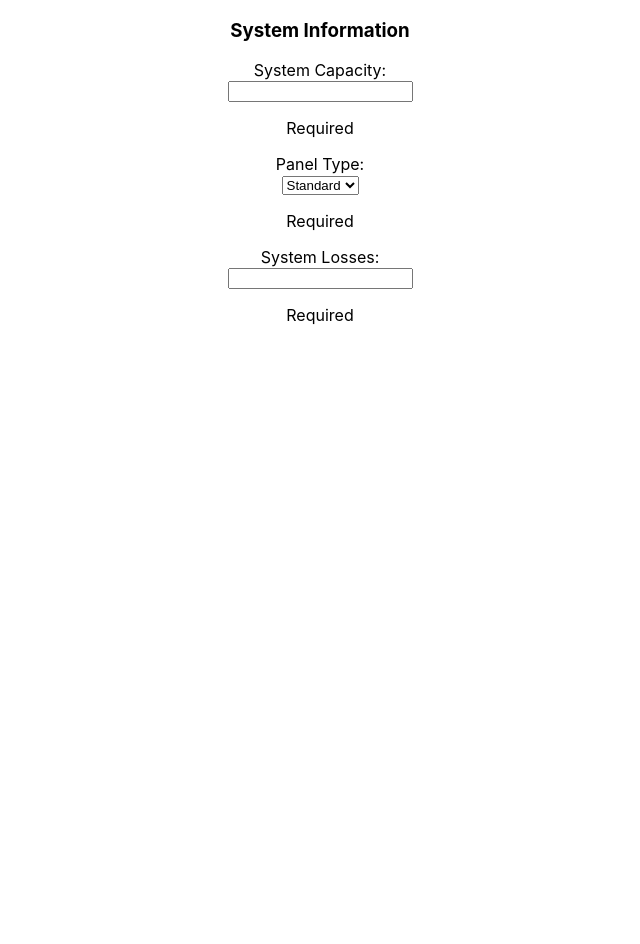
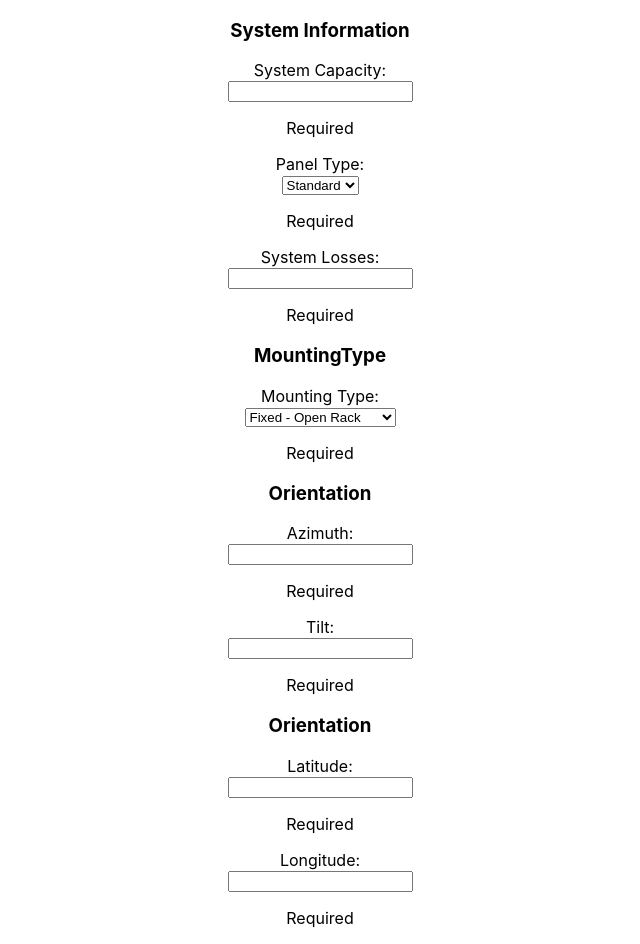
Before and after one commit to Lazd53/pv-calculator, a React (Create React App) app: page / in a window 1280 px wide. Shown: the whole page, without its empty margins (320-960 px from the left). Before the commit the page ends 800 px from the top, so only its background shows below. Built offline with nearby package versions, Linux system fonts and the light colour scheme.

Commit message:
Create initial component for all request categories

```diff
--- /dev/null
+++ b/src/components/Location.js
@@ -0,0 +1,27 @@
+import React from 'react';
+import RequestsSectionHeader from './RequestsSectionHeader';
+import InputComponent from './InputComponent';
+
+class Location extends React.Component{
+
+  render(){
+
+    return (
+      <div className="request-section">
+        <RequestsSectionHeader title="Orientation"/>
+        <InputComponent
+          label="Latitude:"
+          type="number"
+          required={true}
+        />
+        <InputComponent
+          type="number"
+          label="Longitude:"
+          required={true}
+        />
+      </div>
+    )
+  }
+}
+
+export default Location;
--- /dev/null
+++ b/src/components/MountingType.js
@@ -0,0 +1,29 @@
+import React from 'react';
+import RequestsSectionHeader from './RequestsSectionHeader';
+import InputComponent from './InputComponent';
+
+class MountingType extends React.Component{
+
+  render(){
+    const mountingType = [
+      {value: 0, description: "Fixed - Open Rack"},
+      {value: 1, description: "Fixed - Roof Mounted"},
+      {value: 2, description: "1-Axis"},
+      {value: 3, description: "1-Axis Backtracking"},
+      {value: 3, description: "2-Axis"}
+    ]
+    return (
+      <div className="request-section">
+        <RequestsSectionHeader title="MountingType"/>
+        <InputComponent
+          label="Mounting Type:"
+          type="select"
+          options={mountingType}
+          required={true}
+        />
+      </div>
+    )
+  }
+}
+
+export default MountingType;
--- /dev/null
+++ b/src/components/Orientation.js
@@ -0,0 +1,27 @@
+import React from 'react';
+import RequestsSectionHeader from './RequestsSectionHeader';
+import InputComponent from './InputComponent';
+
+class Orientation extends React.Component{
+
+  render(){
+
+    return (
+      <div className="request-section">
+        <RequestsSectionHeader title="Orientation"/>
+        <InputComponent
+          label="Azimuth:"
+          type="number"
+          required={true}
+        />
+        <InputComponent
+          type="number"
+          label="Tilt:"
+          required={true}
+        />
+      </div>
+    )
+  }
+}
+
+export default Orientation;
--- a/src/components/RequestScreen.js
+++ b/src/components/RequestScreen.js
@@ -1,14 +1,18 @@
 import React from 'react';
 
 import SystemInfo from './SystemInfo'
+import MountingType from './MountingType'
+import Orientation from './Orientation'
+import Location from './Location'
 
 class RequestScreen extends React.Component{
   render(){
     return(
-      <div>
-      <SystemInfo/>
-
-
+      <div request-screen>
+        <SystemInfo/>
+        <MountingType/>
+        <Orientation/>
+        <Location/>
       </div>
     )
   }
--- a/src/components/SystemInfo.js
+++ b/src/components/SystemInfo.js
@@ -3,13 +3,14 @@ import RequestsSectionHeader from './RequestsSectionHeader';
 import InputComponent from './InputComponent';
 
 class SystemInfo extends React.Component{
+
   render(){
     const panelType = [
       {value: 0, description: "Standard"},
       {value: 1, description: "Premium"},
       {value: 2, description: "Thin Film"}]
     return (
-      <div>
+      <div className="request-section">
         <RequestsSectionHeader title="System Information"/>
         <InputComponent
           label="System Capacity:"
```
